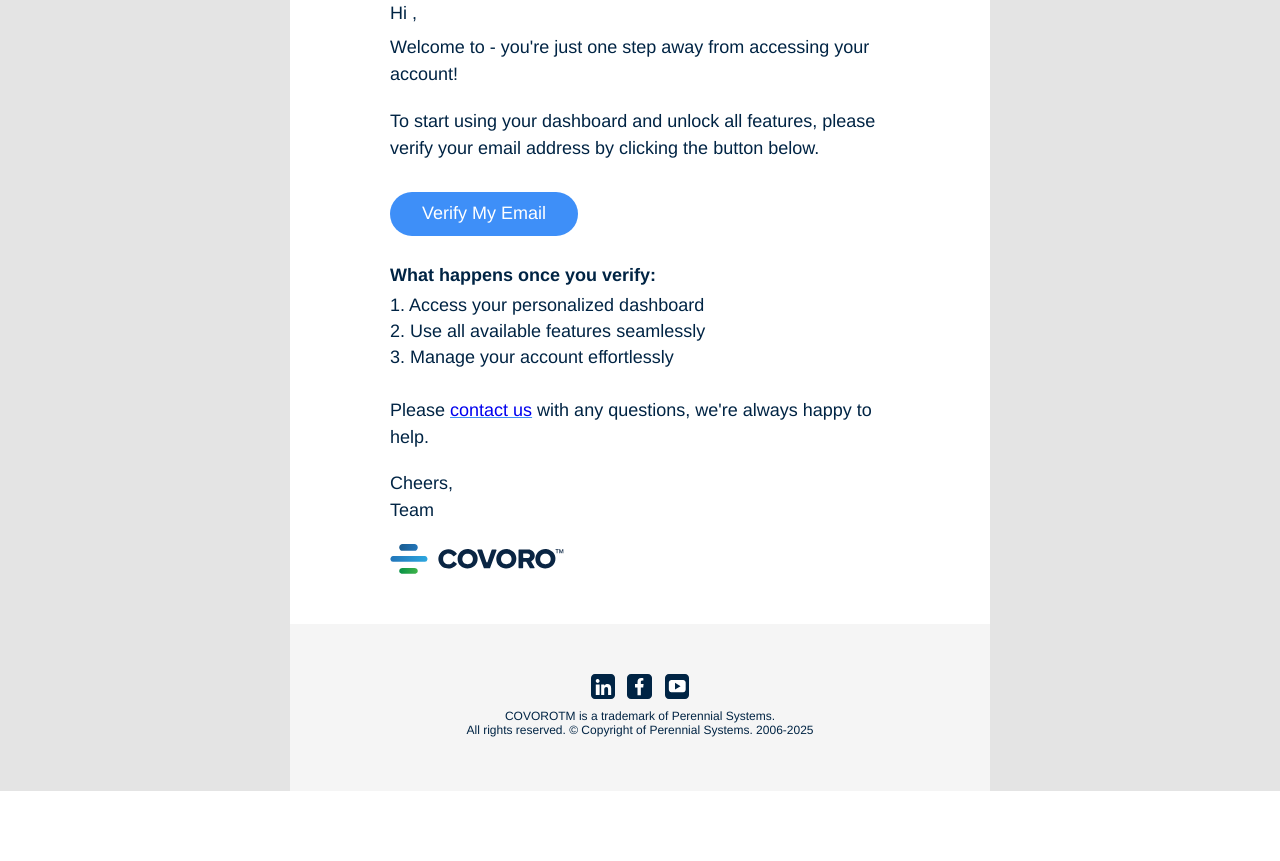
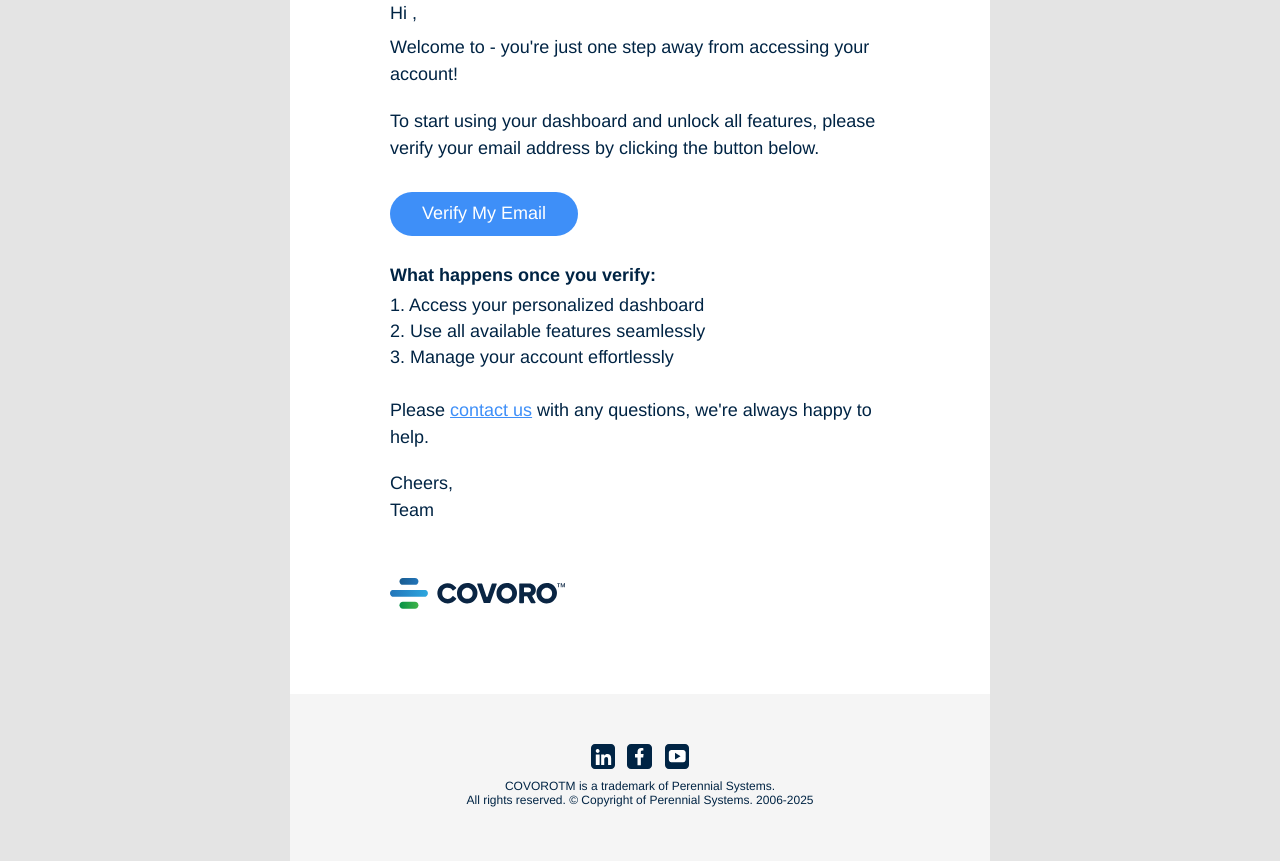
Before and after one commit to rohanrote-commits/Email_Template, a plain HTML site: page index.html in a window 1280 px wide. Shown: the part 444-1305 px from the top of the page. Before the commit the page ends 1235 px from the top, so only its background shows below. Drawn offline with nearby package versions, Linux system fonts and the light colour scheme.

Commit message:
Completed the email template

```diff
--- a/index.html
+++ b/index.html
@@ -414,6 +414,27 @@
             font-size: 12px;
             letter-spacing: 0;
         }
+
+.frame-8 .logo {
+    width: 175px;      /* or 100% if you want responsive */
+    height: 100px;   /* same height as frame-2 logo */
+    position: relative;
+    overflow: hidden;  /* ensures image does not overflow */
+
+}
+
+
+.frame-8 .logo img {
+    width: 100%;
+    height: 100%;
+    object-fit: contain;   /* keeps perfect aspect ratio */
+    object-position: left;
+    position: absolute;
+    top: 0;
+    left: 0;
+}
+
+
     </style>
 </head>
 
@@ -426,7 +447,7 @@
                         <!-- <div class="logo"> -->
                         <!-- <img class="path" src="/middle.svg" />
                 <img class="rectangle" src="/bottom.svg" /> -->
-                        <img class="img" src="/rohan (1).jpg" />
+                        <img class="img" src="/Logo.svg" />
                         <!-- <img class="group" src="/bird-colorful-gradient-design-vector_343694-2506.avif" /> -->
                         <!-- </div> -->
                     </div>
@@ -466,12 +487,12 @@
                 <div class="frame-5">
                     <div class="frame-5">
                         <p class="please-contact-us">
-                            <span class="span">Please </span>
-                            <span class="text-wrapper-4"><a href="#">contact us</a></span>
+                            <span class="span">Please </span><a href="#">
+                            <span class="text-wrapper-4" href = "#">contact us</span></a>
                             <span class="span"> with any questions, we're always happy to help.</span>
                         </p>
                         <div class="frame-6">
-                            <div class="cheers-team-COVORO">Cheers,<br />Team <COVORO>
+                            <div class="cheers-team-COVORO">Cheers,<br/>Team <COVORO>
                             </div>
                         </div>
                     </div>
@@ -479,10 +500,10 @@
 
                             <div class="logo-wrapper">
                                 <div class="logo">
-                                    <img class="path" src="middle.svg" />
-                                    <img class="rectangle" src="bottom.svg" />
-                                    <img class="img" src="/top.svg" />
-                                    <img class="group" src="Group 15618.svg" />
+                                    <!-- <img class="path" src="middle.svg" />
+                                    <img class="rectangle" src="bottom.svg" />  -->
+                                    <img class="img" src="/Logo.svg" />
+                                     <!-- <img class="group" src="Group 15618.svg" />  -->
                                 </div>
                             </div>
 
```
